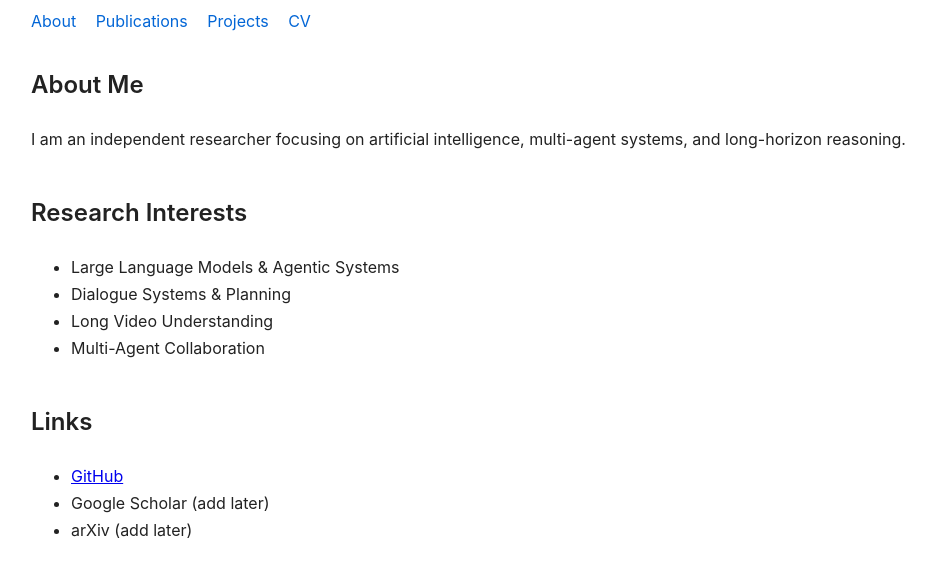
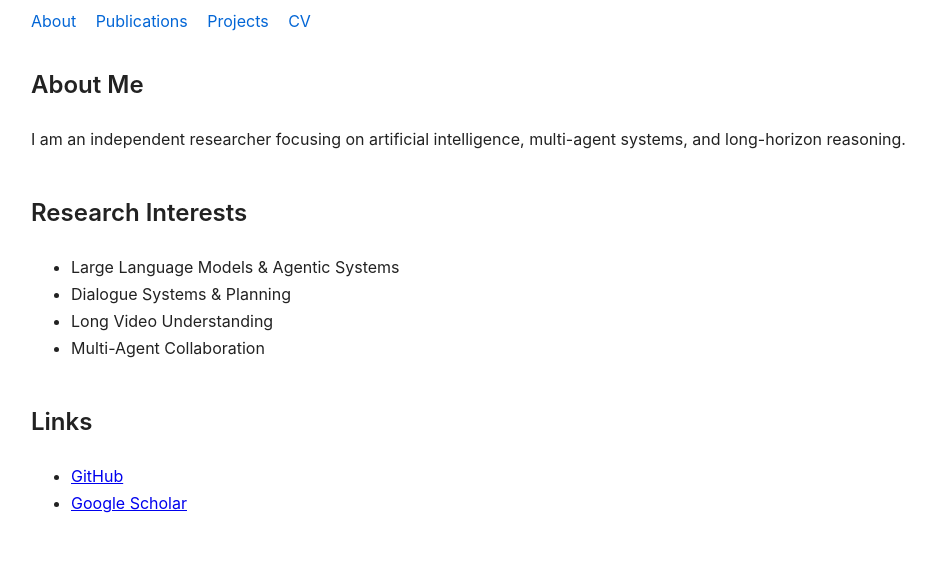
Before and after one commit to sibodiamond/sibodiamond.github.io, a plain HTML site: page index.html in a window 1280 px wide. Shown: the part 108-684 px from the top of the page, without its empty margins (159-1095 px from the left). Drawn offline with Linux system fonts and the light colour scheme; files that its build step writes are made by us from their sources.

Commit message:
add google scholar

```diff
--- a/index.html
+++ b/index.html
@@ -38,8 +38,7 @@
   <h2>Links</h2>
   <ul>
     <li><a href="https://github.com/sibodiamond">GitHub</a></li>
-    <li>Google Scholar (add later)</li>
-    <li>arXiv (add later)</li>
+    <li><a href="https://scholar.google.com/citations?user=J8X5Q7kAAAAJ&hl=en">Google Scholar</a></li>
   </ul>
 </div>
 
```
